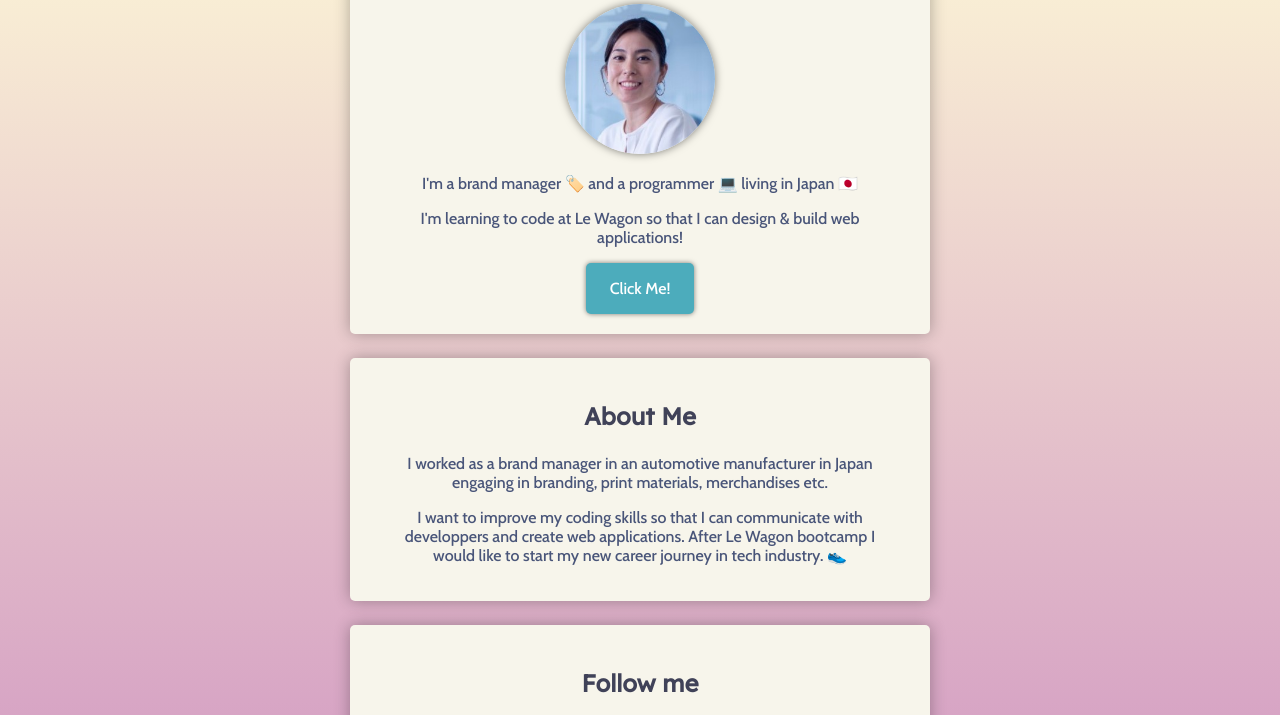
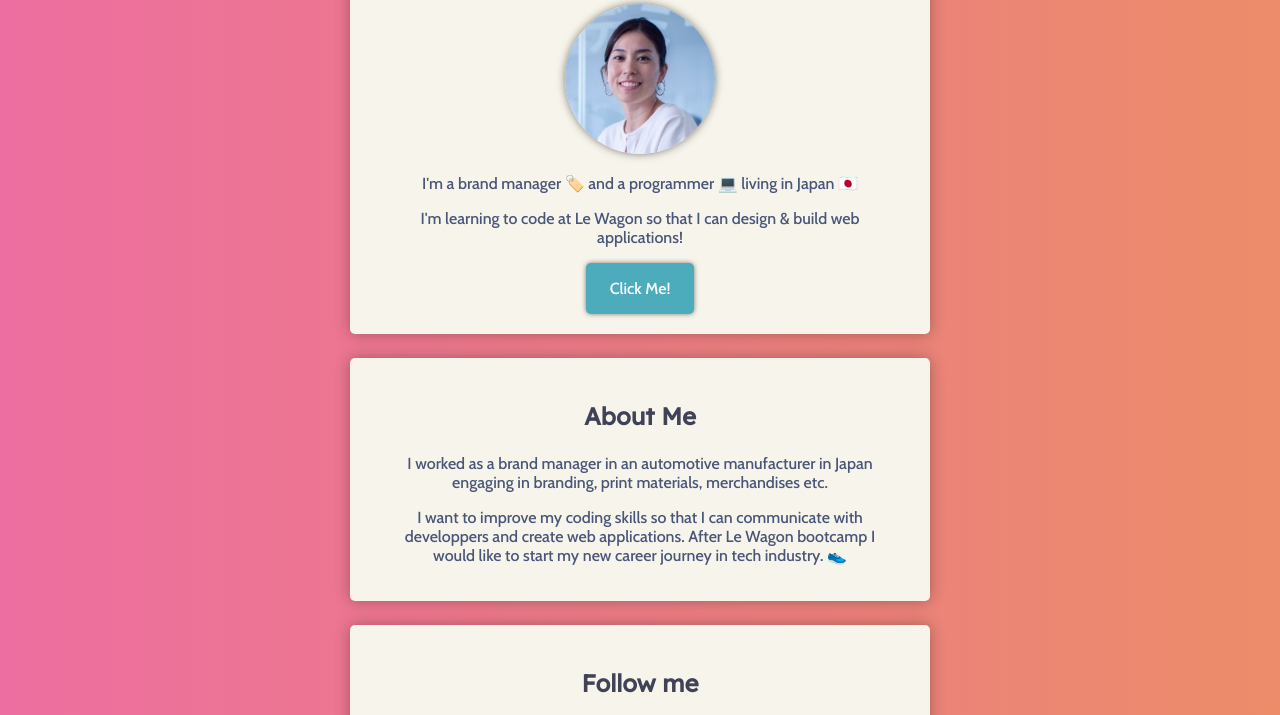
Before and after one commit to yoshiko-takagi/profile, a plain HTML site: page index.html in a window 1280 px wide. Shown: the part 119-834 px from the top of the page. Drawn offline with nearby package versions, Linux system fonts and the light colour scheme.

Commit message:
make my profile prettier

```diff
--- a/style.css
+++ b/style.css
@@ -4,7 +4,9 @@ body {
   color:rgb(73, 85, 121);
   font-family: 'Cabin', sans-serif;
   background-color: aliceblue;
-  background-image: linear-gradient(to top, #d299c2 0%, #fef9d7 100%);
+  background-image: linear-gradient(to right, #ed6ea0 0%, #ec8c69 100%);
+  /* background-image: linear-gradient(-20deg, #fc6076 0%, #ff9a44 100%); */
+  /* background-image: linear-gradient(to top, #d299c2 0%, #fef9d7 100%); */
 }
 
 h1, h2 {
```
